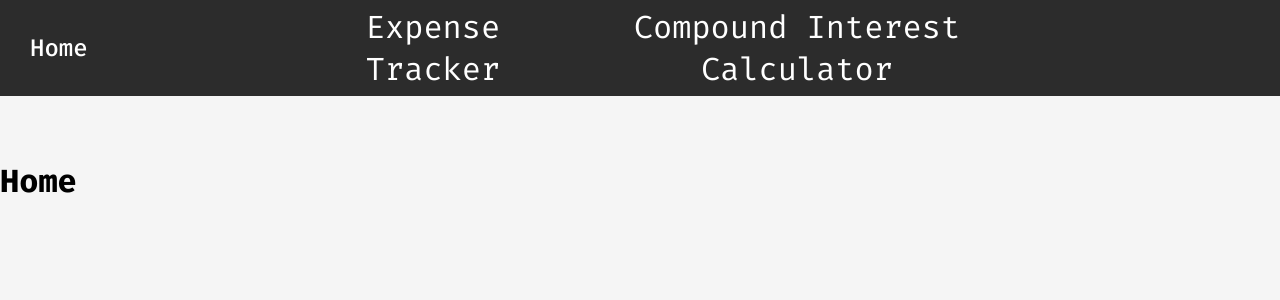
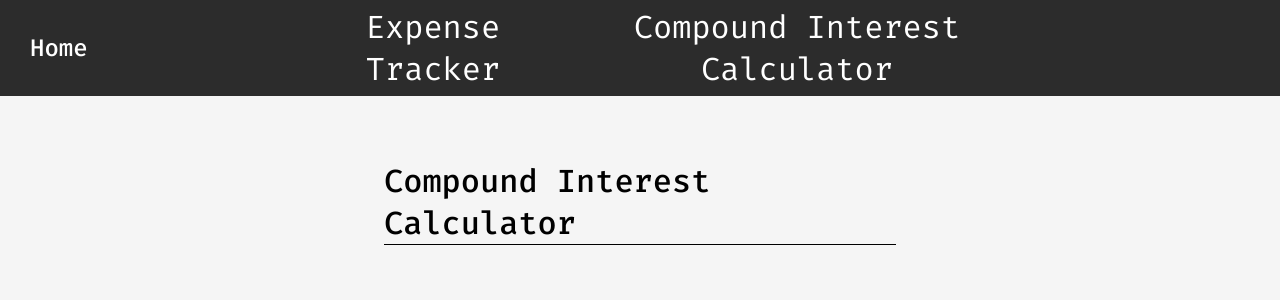
Before and after one commit to brandonflores647/Finance-Playground, a React (Create React App) app: page /compound-interest in a window 1280 px wide. Before the commit this address led to /. Shown: the top 300 px of the page. Built offline with nearby package versions, Linux system fonts and the light colour scheme.

Commit message:
added compound-interest-route

```diff
--- a/src/App.js
+++ b/src/App.js
@@ -104,6 +104,11 @@ function App() {
         <HistoryTransaction info={JSON.parse(localStorage.getItem('expense-history'))} setTransList={setTransList} setBalance={setBalance} setIncome={setIncome} setExpense={setExpense}/>
         </div>
       </Route>
+      <Route exact path='/compound-interest'>
+        <div className='page-container'>
+          <h1 className='container-title'>Compound Interest Calculator</h1>
+        </div>
+      </Route>
       <Route>
         <Redirect to='/' />
       </Route>
--- a/src/components/Navbar/index.js
+++ b/src/components/Navbar/index.js
@@ -8,7 +8,7 @@ const Navbar = () => {
             <NavLink to='/' className='navbar-text' id='navbar-home'>Home</NavLink>
             <div id='navbar-mainlinks-container'>
                 <NavLink to='/expense-tracker' className='navbar-text' id='navbar-expensetracker'>Expense Tracker</NavLink>
-                <NavLink to='/' className='navbar-text' id='navbar-cpc'>Compound Interest Calculator</NavLink>
+                <NavLink to='/compound-interest' className='navbar-text' id='navbar-cpc'>Compound Interest Calculator</NavLink>
             </div>
         </div>
     )
```
